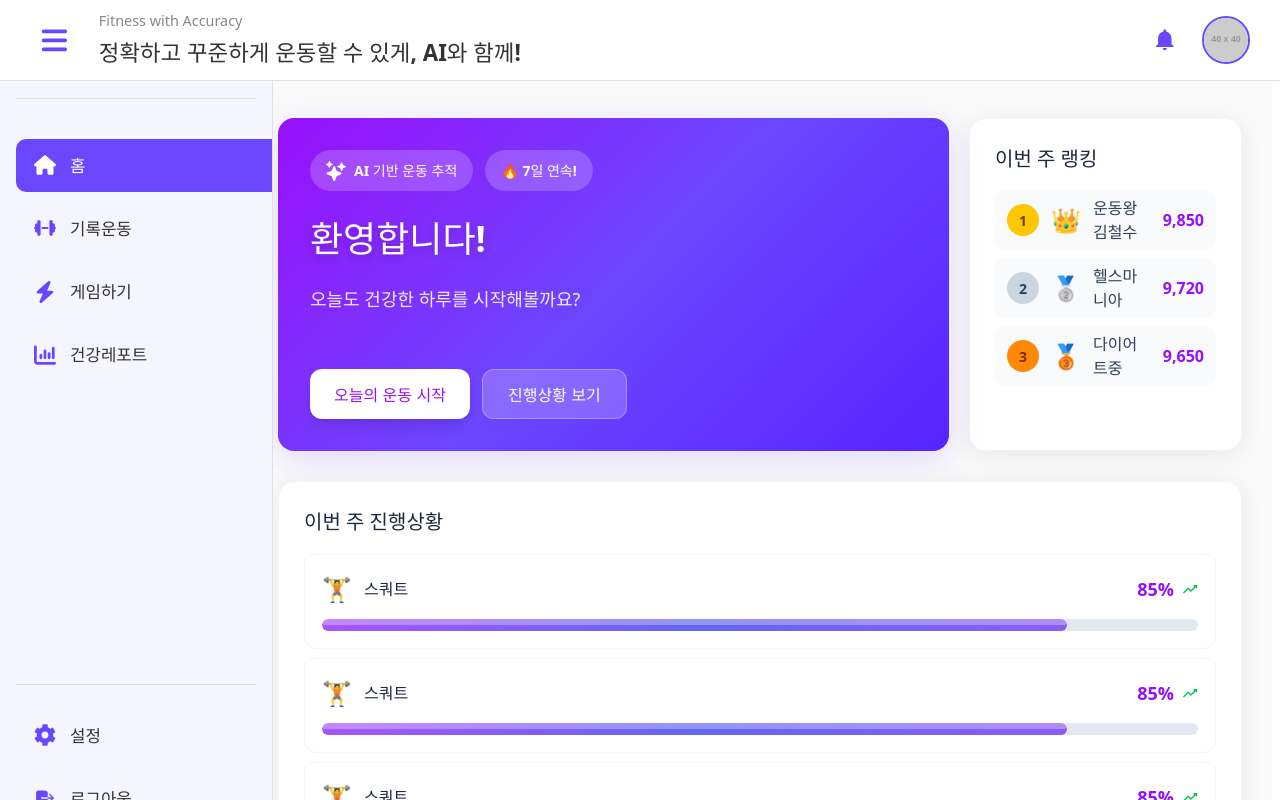
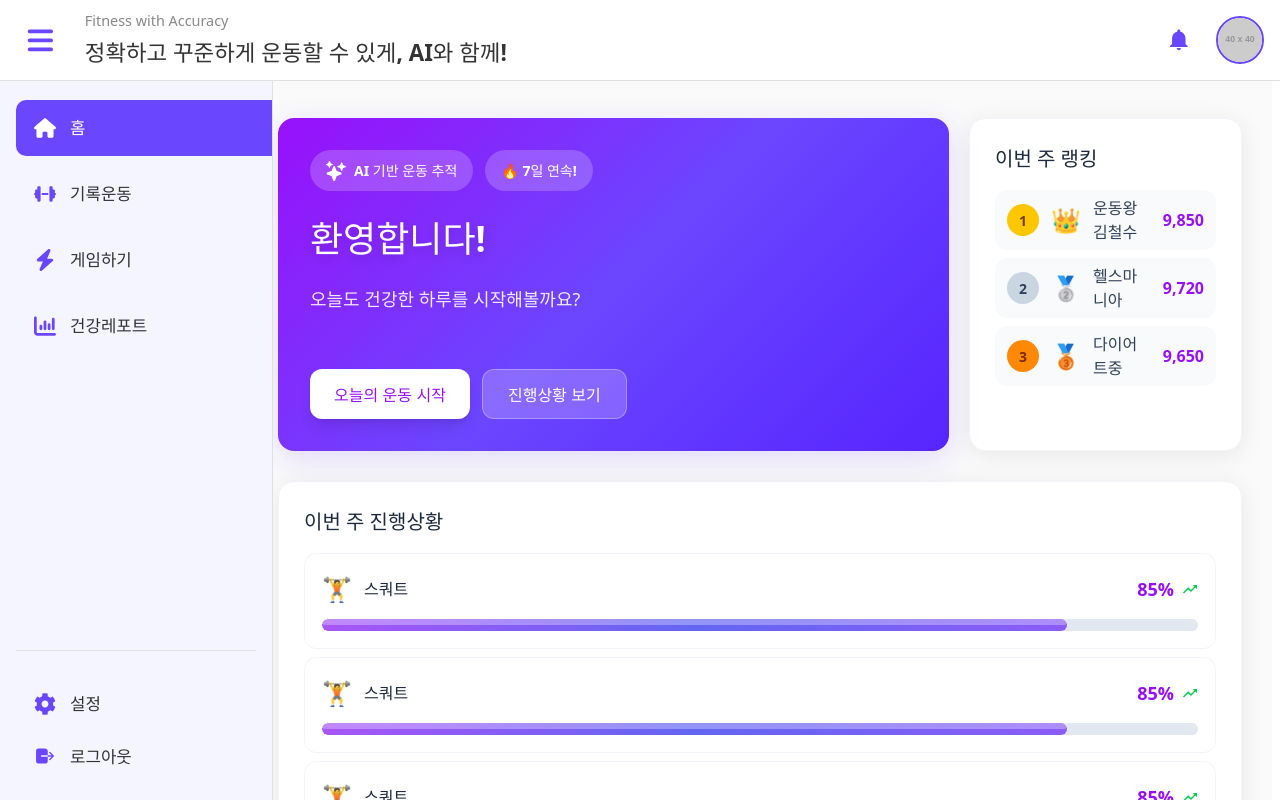
Before and after one commit to AI-Contact/front-end, a React (Vite) app: page / in a window 1280 px wide. Shown: the top 800 px of the page. Built offline with nearby package versions, Linux system fonts and the light colour scheme.

Commit message:
Fix navbar css

```diff
--- a/src/App.css
+++ b/src/App.css
@@ -15,7 +15,7 @@
   z-index: 10;
   background-color: #fff;
   border-bottom: 1px solid #e0e0e0;
-  padding: 0 30px;
+  padding: 0 16px;
   display: flex;
   align-items: center;
   gap: 20px;
--- a/src/NavBar.module.css
+++ b/src/NavBar.module.css
@@ -3,7 +3,7 @@
     height: 100vh;
     display: flex;
     flex-direction: column;
-    padding: 24px 16px;
+    padding: 20px 16px;
     position: fixed;
     left: 0;
     top: 0;
@@ -15,41 +15,13 @@
 }
 
 .navbar.collapsed {
-    width: 60px;
-    padding: 24px 10px;
-}
-
-/* 로고 섹션 */
-.logo {
-    display: flex;
-    align-items: center;
-    justify-content: center;
-    gap: 10px;
-    padding: 20px 0;
-    margin-bottom: 40px;
-    border-bottom: 1px solid #e0e0e0;
-}
-
-.logoText {
-    font-size: 1.4rem;
-    font-weight: 700;
-    color: #6b46ff;
-    white-space: nowrap;
-}
-
-.logoIcon {
-    color: #6b46ff;
-    width: 28px;
-    height: 28px;
-    flex-shrink: 0;
-}
-
-.navbar.collapsed .logoText {
-    display: none;
+    width: 45px;
+    padding: 20px 16px;
 }
 
 /* 메인 메뉴 섹션 */
 .mainMenu {
+    margin-top: 80px;
     display: flex;
     flex-direction: column;
     gap: 10px;
@@ -60,9 +32,9 @@
 .bottomMenu {
     display: flex;
     flex-direction: column;
+    margin-bottom: 50px;
     gap: 10px;
-    margin-top: auto;
-    padding-top: 24px;
+    padding-top: 25px;
     border-top: 1px solid #e0e0e0;
 }
 
@@ -70,6 +42,7 @@
 .navitem {
     display: flex;
     align-items: center;
+    height: 28px;
     gap: 14px;
     text-decoration: none;
     color: #333;
@@ -104,12 +77,12 @@
     flex-shrink: 0;
     width: 22px;
     height: 22px;
+
 }
 
 .navbar.collapsed .navitem {
-    justify-content: center;
-    padding: 14px 10px;
     border-radius: 10px;
+    gap: 0;
 }
 
 .navbar.collapsed .navitem span {
--- a/src/NavBar.tsx
+++ b/src/NavBar.tsx
@@ -5,19 +5,12 @@ import styles from "./NavBar.module.css"
 import { FaHouse, FaBolt, FaChartColumn, FaDumbbell } from "react-icons/fa6";
 import { FaCog } from "react-icons/fa";
 import { IoLogOut } from "react-icons/io5";
-import { CgGym } from "react-icons/cg";
-
 
 const NavBar = ({ collapsed }: { collapsed: boolean }) => {
     const location = useLocation();
 
     return (
         <div className={`${styles.navbar} ${collapsed ? styles.collapsed : ''}`}>
-            {/* 로고 섹션 */}
-            <div className={styles.logo}>
-                <span className={styles.logoText}>AI FIT YOU</span>
-                <CgGym className={styles.logoIcon} />
-            </div>
 
             {/* 메인 메뉴 섹션 */}
             <div className={styles.mainMenu}>
```
